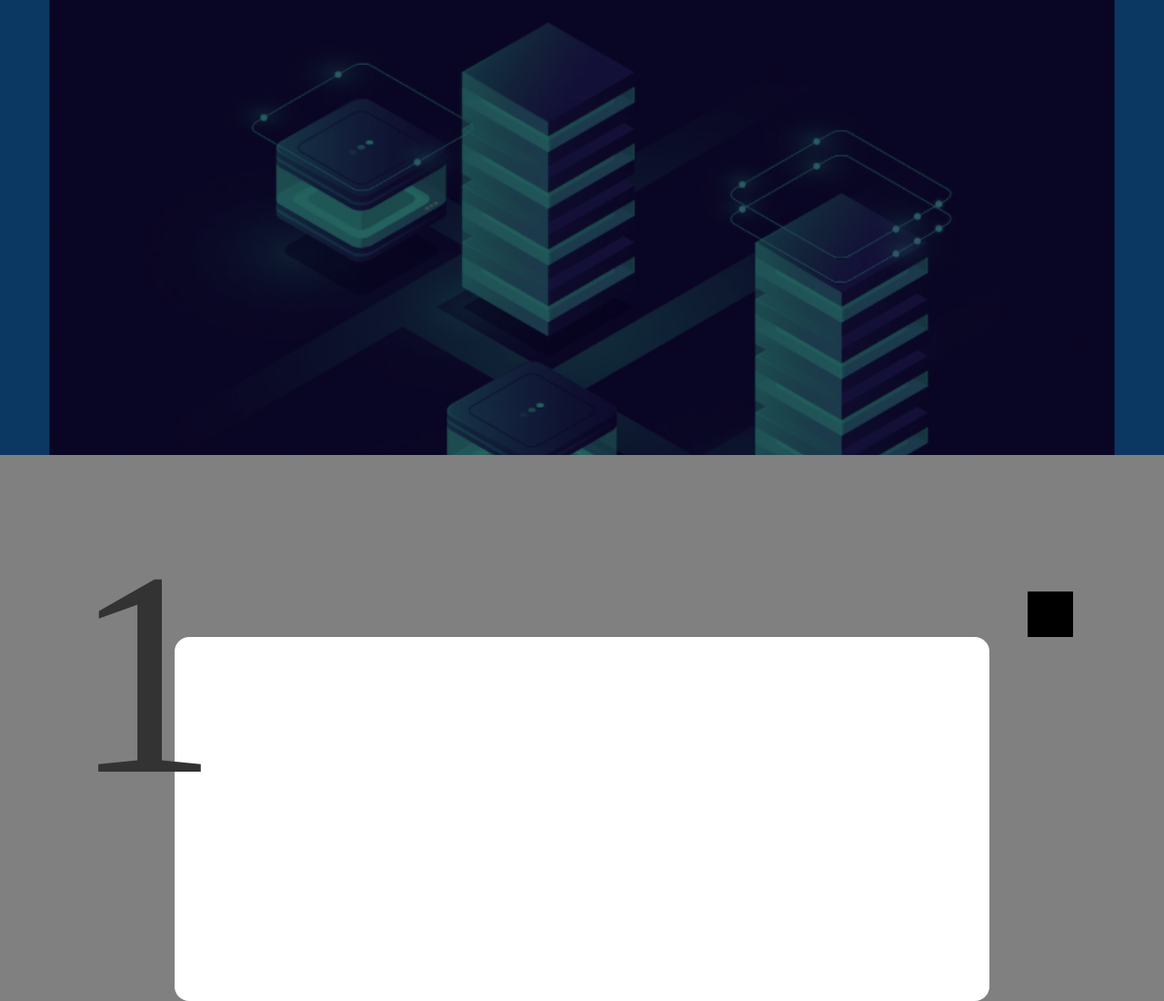
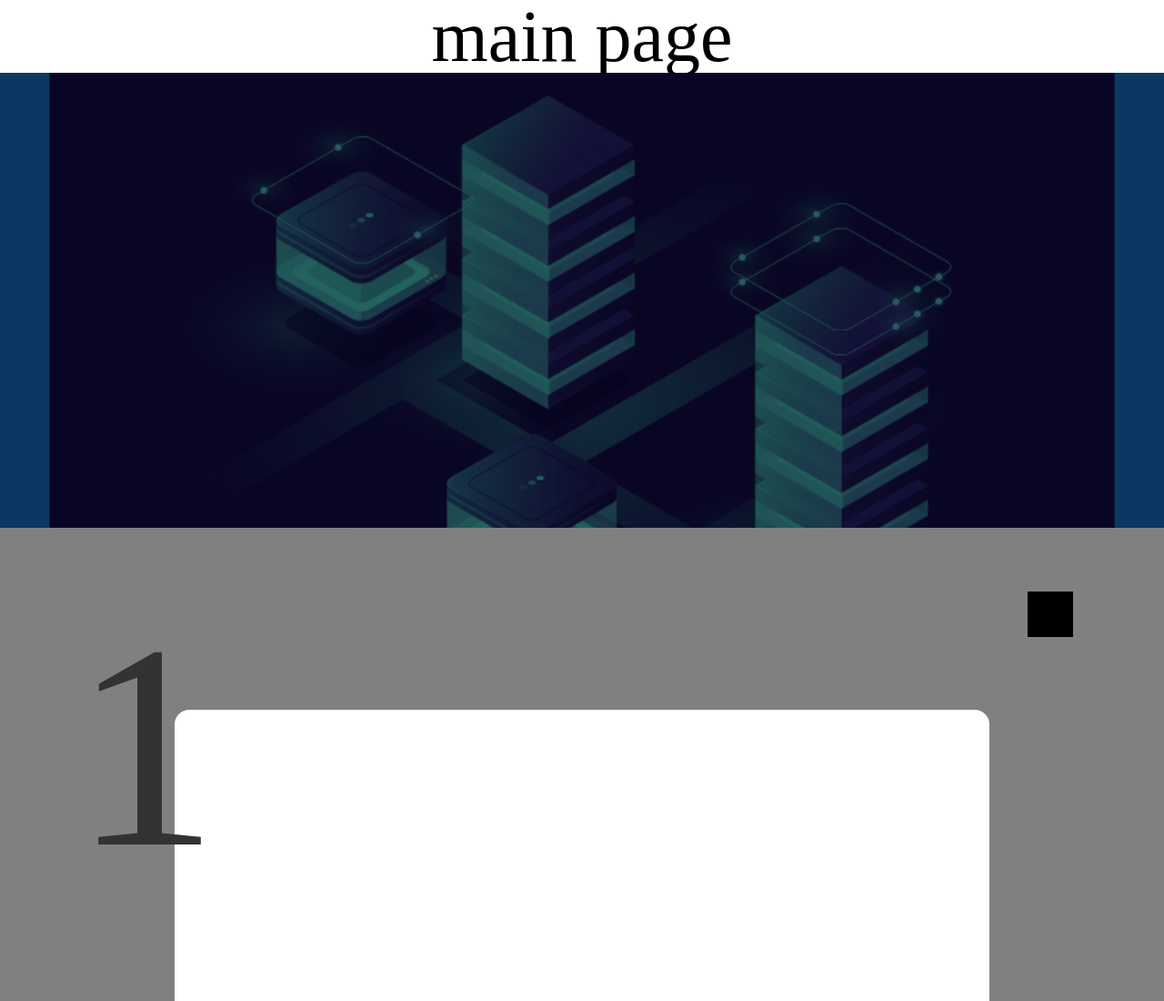
Before and after one commit to simseonbeom/test_t3q, a website: page index.html in a window 1280 px wide. Shown: the top 1100 px of the page at 91% size. Drawn offline with nearby package versions, Linux system fonts and the light colour scheme; some packages are replaced by stand-ins of ours; a script that the page names is missing.

Commit message:
main_page추가

```diff
--- a/css/style.css
+++ b/css/style.css
@@ -2,8 +2,15 @@
 
 
 #section01{
-    background: orange;
+    display: flex;
+    justify-content: center;
+    align-items: center;
+    font-size: 5rem;
+    background: #fff;
+
 }
+
+
 
 
 
--- a/index.html
+++ b/index.html
@@ -22,6 +22,8 @@
 <section id="container">
 
     <section id="section01">
+
+        <h2>main page</h2>
 
     </section>
 
```
